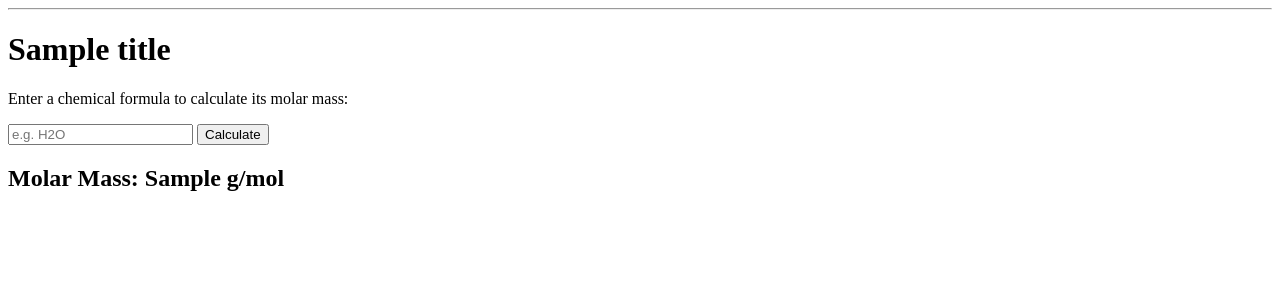
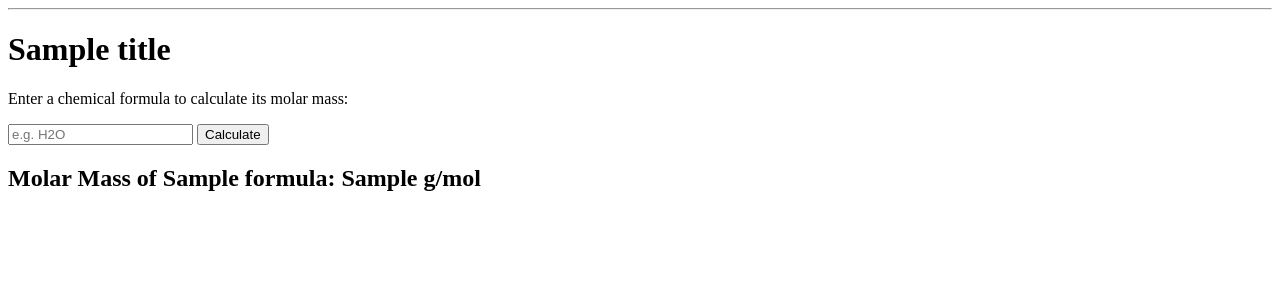
Before and after one commit to VictorADelgado/Chemi, a Flask app: template templates/molar-mass.html in a window 1280 px wide. Shown: the part 26-326 px from the top of the page. Run offline with Flask 3, Linux system fonts and the light colour scheme; the template is opened without the code that fills it: most values are stand-ins (such as "Sample title", 1, 10 or a date in 2020).

Commit message:
calculator first features finished

```diff
--- a/main.py
+++ b/main.py
@@ -41,9 +41,10 @@ def molar_mass():
     if request.method == 'POST':
         formula = request.form.get('formula')
         if not formula:
-            return render_template('calculate.html', title='Calculate Molar Mass', error='Please enter a chemical formula.')
+            return render_template('molar-mass.html', title='Calculate Molar Mass', error='Please enter a chemical formula.')
         molar_mass = calculate_molar_mass(formula)
-        return render_template('calculate.html', title='Calculate Molar Mass', molar_mass=molar_mass)
+        return render_template('molar-mass.html', title='Calculate Molar Mass', molar_mass=molar_mass,formula=formula)
+    return render_template('molar-mass.html', title='Calculate Molar Mass')
 
 if __name__ == '__main__':
     app.run(debug=True)
--- a/templates/molar-mass.html
+++ b/templates/molar-mass.html
@@ -10,6 +10,6 @@
         <button type="submit">Calculate</button>
     </form>
     {% if molar_mass is not none %}
-        <h2>Molar Mass: {{ molar_mass }} g/mol</h2>
+        <h2>Molar Mass of {{ formula }}: {{ molar_mass }} g/mol</h2>
     {% endif %}
 {% endblock %}
```
